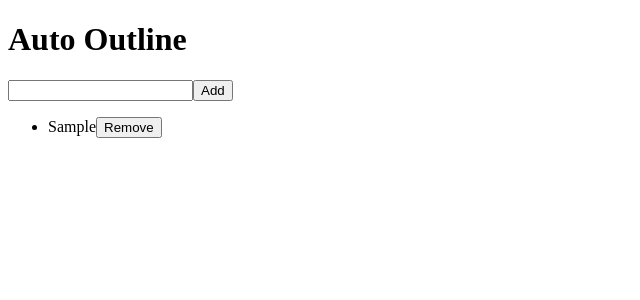
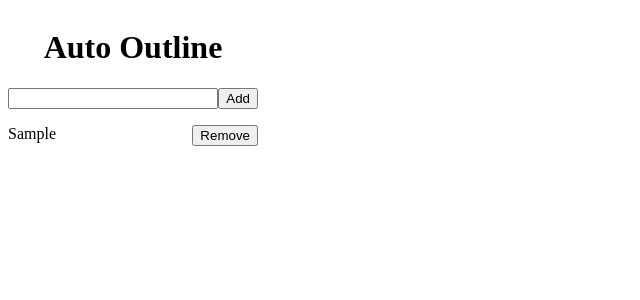
Before and after one commit to patrickmackow/auto-outline, a React app: page / in a window 1280 px wide. Both pictures are taken after typing "Sample" into the empty fields and a click on the button "Add". Shown: the top 300 px of the page, without its empty margins (0-640 px from the left). Built offline with nearby package versions, Linux system fonts and the light colour scheme.

Commit message:
Add basic styling

```diff
--- a/package.json
+++ b/package.json
@@ -20,8 +20,12 @@
     "@types/react-dom": "^17.0.9",
     "@types/webextension-polyfill": "^0.8.0",
     "copy-webpack-plugin": "^9.0.1",
+    "css-loader": "^6.2.0",
     "html-webpack-plugin": "^5.3.2",
     "jest": "^27.1.0",
+    "sass": "^1.39.0",
+    "sass-loader": "^12.1.0",
+    "style-loader": "^3.2.1",
     "ts-jest": "^27.0.5",
     "ts-loader": "^9.2.5",
     "webextension-polyfill": "^0.8.0",
--- /dev/null
+++ b/src/App.scss
@@ -0,0 +1,50 @@
+ul,
+li {
+  margin-left: 0;
+  padding-left: 0;
+}
+
+.App {
+  display: flex;
+  flex-direction: column;
+  align-items: center;
+  width: 250px;
+}
+
+.Input {
+  width: 100%;
+  display: flex;
+
+  input {
+    flex-grow: 1;
+  }
+}
+
+.List {
+  width: 100%;
+  height: 200px;
+  overflow: hidden;
+
+  div {
+    width: 100%;
+  }
+
+  ul {
+    list-style-type: none;
+    width: 100%;
+    max-height: 85%;
+    overflow-x: hidden;
+    overflow-y: auto;
+  }
+
+  li {
+    display: flex;
+
+    span {
+      flex-grow: 1;
+      white-space: nowrap;
+      overflow: hidden;
+      text-overflow: ellipsis;
+    }
+  }
+}
--- a/src/App.tsx
+++ b/src/App.tsx
@@ -2,11 +2,12 @@ import * as React from "react";
 import Input from "./components/Input";
 import List from "./components/List";
 import { StoreProvider } from "./context/storeContext";
+import "./App.scss";
 
 function App() {
   return (
     <StoreProvider>
-      <div>
+      <div className="App">
         <h1>Auto Outline</h1>
         <Input />
         <List />
--- a/src/components/Input.tsx
+++ b/src/components/Input.tsx
@@ -21,7 +21,7 @@ function Input() {
   }
 
   return (
-    <form onSubmit={handleSubmit}>
+    <form onSubmit={handleSubmit} className="Input">
       <input type="text" value={pattern} onChange={handleChange} />
       <button type="submit">Add</button>
     </form>
--- a/src/components/List.tsx
+++ b/src/components/List.tsx
@@ -6,11 +6,13 @@ function List() {
   const { patterns } = state;
 
   return (
+    <div className="List">
+      {patterns.length ? (
         <ul>
           {patterns &&
             patterns.map((pattern, index) => (
               <li key={index}>
-            {pattern}
+                <span>{pattern}</span>
                 <button
                   onClick={() => dispatch({ type: "REMOVE_PATTERN", pattern })}
                 >
@@ -19,6 +21,10 @@ function List() {
               </li>
             ))}
         </ul>
+      ) : (
+        <div>Enter a pattern</div>
+      )}
+    </div>
   );
 }
 
--- a/webpack.config.js
+++ b/webpack.config.js
@@ -23,6 +23,14 @@ module.exports = {
         test: /\.(ts|tsx)$/,
         loader: "ts-loader",
       },
+      {
+        test: /\.s[ac]ss$/i,
+        use: ["style-loader", "css-loader", "sass-loader"],
+      },
+      {
+        test: /\.css$/i,
+        use: ["style-loader", "css-loader"],
+      },
     ],
   },
   plugins: [
```
Also changed, not shown: 1 other file (tests, documents, lock files or other folders). Lines whose indentation alone changed are shown as unchanged.
